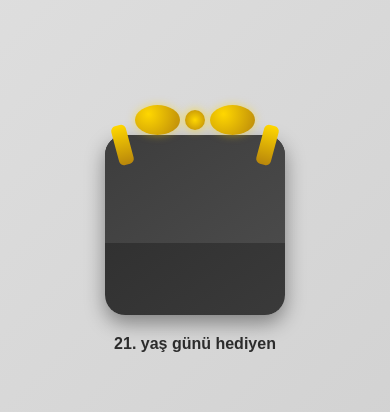
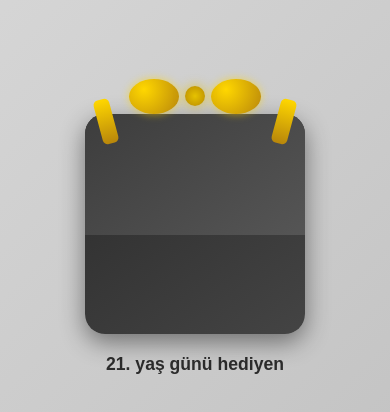
Before and after one commit to tilsimcik/birthday-gift, a plain HTML site: page index.html in a window 390 px wide. Shown: the part 178-590 px from the top of the page. Drawn offline with Linux system fonts and the light colour scheme.

Commit message:
Update index.html

```diff
--- a/index.html
+++ b/index.html
@@ -3,7 +3,7 @@
 <head>
 <meta charset="UTF-8">
 <meta name="viewport" content="width=device-width, initial-scale=1.0">
-<title>748</title>
+<title>21 Yaş Hediyesi</title>
 <style>
   body {
     display: flex;
@@ -12,14 +12,14 @@
     align-items: center;
     height: 100vh;
     margin: 0;
-    background: linear-gradient(135deg, #e0e0e0, #cfcfcf);
+    background: linear-gradient(135deg, #d9d9d9, #bfbfbf);
     font-family: 'Arial', sans-serif;
   }
 
   .gift-box {
     position: relative;
-    width: 240px;
-    height: 240px;
+    width: 320px;
+    height: 320px;
     cursor: pointer;
     margin-bottom: 20px;
   }
@@ -28,10 +28,10 @@
   .box-body {
     width: 100%;
     height: 100%;
-    background: linear-gradient(145deg, #2c2c2c, #3a3a3a);
+    background: linear-gradient(145deg, #2b2b2b, #444);
     border-radius: 20px;
     position: relative;
-    box-shadow: 0 8px 20px rgba(0,0,0,0.4);
+    box-shadow: 0 8px 25px rgba(0,0,0,0.45);
     display: flex;
     justify-content: center;
     align-items: center;
@@ -43,8 +43,8 @@
     position: absolute;
     top: 0;
     width: 100%;
-    height: 60%;
-    background: linear-gradient(145deg, #3d3d3d, #4a4a4a);
+    height: 55%;
+    background: linear-gradient(145deg, #3d3d3d, #555);
     border-radius: 20px 20px 0 0;
     transform-origin: top;
     transition: transform 0.6s;
@@ -52,13 +52,13 @@
   }
 
   .box-lid.open {
-    transform: rotateX(-180deg) translateY(-60%);
+    transform: rotateX(-180deg) translateY(-55%);
   }
 
   /* Fiyonk */
   .bow {
     position: absolute;
-    top: -30px;
+    top: -35px;
     left: 50%;
     transform: translateX(-50%);
     z-index: 3;
@@ -67,50 +67,49 @@
   }
 
   .bow .knot {
-    width: 30px;
-    height: 30px;
-    background: radial-gradient(circle, #ffd700, #b8860b);
+    width: 28px;
+    height: 28px;
+    background: radial-gradient(circle, #e6c200, #b88a00);
     border-radius: 50%;
-    box-shadow: 0 0 10px rgba(255,215,0,0.7);
+    box-shadow: 0 0 12px rgba(230,194,0,0.7);
     z-index: 2;
   }
 
   .bow .loop {
-    width: 60px;
-    height: 40px;
+    width: 70px;
+    height: 50px;
     background: radial-gradient(circle at 30% 30%, #ffd700, #b8860b);
     border-radius: 50% 50% 50% 50%;
-    margin: 0 5px;
-    box-shadow: 0 0 8px rgba(255,215,0,0.5);
+    margin: 0 6px;
+    box-shadow: 0 0 8px rgba(255,215,0,0.6);
   }
 
   .bow .tail {
     position: absolute;
     top: 20px;
-    width: 20px;
-    height: 50px;
+    width: 22px;
+    height: 60px;
     background: linear-gradient(180deg, #ffd700, #b8860b);
     z-index: 1;
+    border-radius: 5px;
   }
 
   .bow .tail.left {
-    left: -15px;
+    left: -25px;
     transform: rotate(-15deg);
-    border-radius: 5px;
   }
 
   .bow .tail.right {
-    right: -15px;
+    right: -25px;
     transform: rotate(15deg);
-    border-radius: 5px;
   }
 
   .gift-image {
-    width: 85%;
-    height: 85%;
+    width: 100%;
+    height: 100%;
     object-fit: contain;
     display: none;
-    border-radius: 10px;
+    border-radius: 12px;
   }
 
   .gift-image.show {
@@ -118,7 +117,7 @@
   }
 
   .gift-text {
-    font-size: 1.2em;
+    font-size: 1.4em;
     font-weight: bold;
     color: #2c2c2c;
     text-align: center;
@@ -126,23 +125,23 @@
 
   @media (max-width: 500px) {
     .gift-box {
-      width: 180px;
-      height: 180px;
+      width: 220px;
+      height: 220px;
     }
     .bow .loop {
-      width: 45px;
-      height: 30px;
+      width: 50px;
+      height: 35px;
     }
     .bow .knot {
       width: 20px;
       height: 20px;
     }
     .bow .tail {
-      width: 15px;
-      height: 40px;
+      width: 16px;
+      height: 45px;
     }
     .gift-text {
-      font-size: 1em;
+      font-size: 1.1em;
     }
   }
 </style>
@@ -159,7 +158,7 @@
     <div class="tail right"></div>
   </div>
   <div class="box-body">
-    <img src="hediye.jpeg" alt="Hediye" class="gift-image" id="giftImage">
+    <img src="hediye.jpg" alt="Hediye" class="gift-image" id="giftImage">
   </div>
 </div>
 
```
